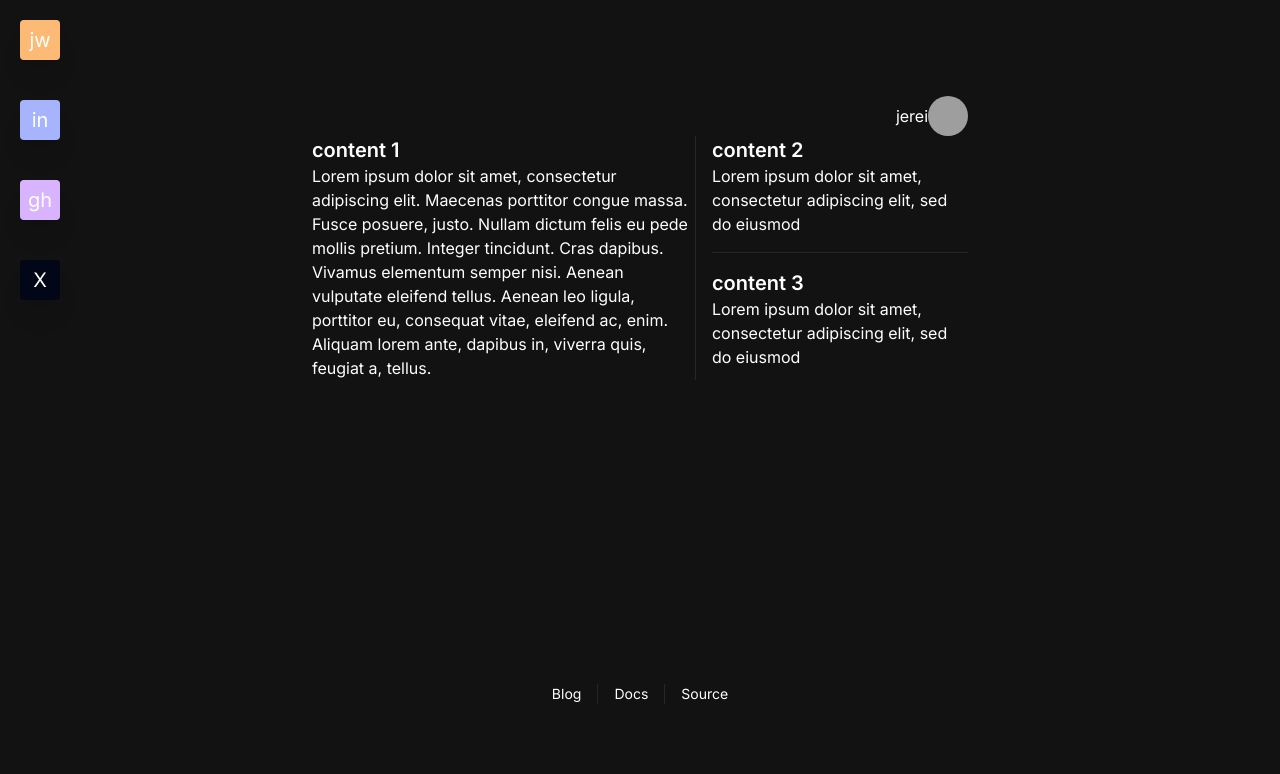
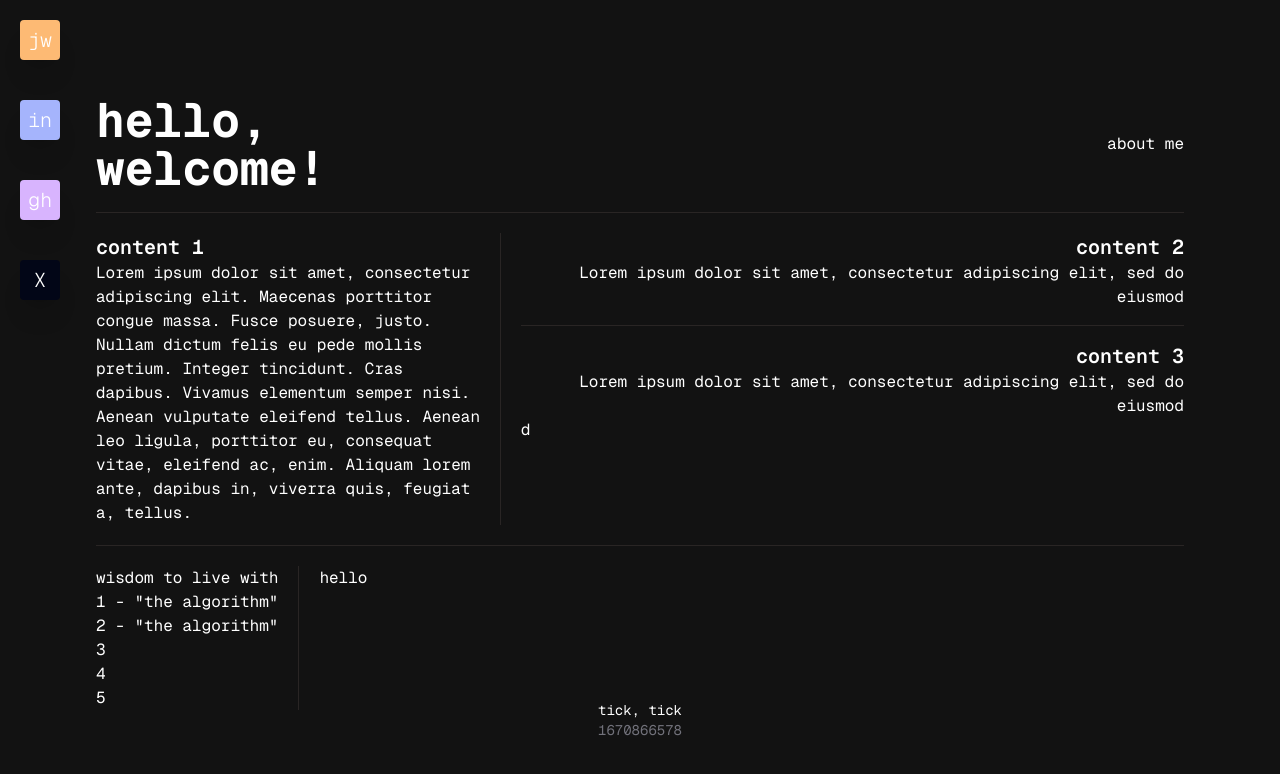
Before and after one commit to jwafle/jnj, a Next.js app: page / in a window 1280 px wide. Shown: the top 774 px of the page. Built offline with nearby package versions, Linux system fonts and the light colour scheme; grey boxes are pictures that could not be loaded.

Commit message:
main page layout

```diff
--- a/package.json
+++ b/package.json
@@ -17,7 +17,9 @@
     "@radix-ui/react-avatar": "^1.0.4",
     "@radix-ui/react-navigation-menu": "^1.1.4",
     "@radix-ui/react-separator": "^1.0.3",
+    "@radix-ui/react-tooltip": "^1.0.7",
     "@types/mdx": "^2.0.10",
+    "cal-sans": "^1.0.1",
     "class-variance-authority": "^0.7.0",
     "clsx": "^2.1.0",
     "geist": "^1.2.1",
--- a/src/app/globals.css
+++ b/src/app/globals.css
@@ -49,3 +49,15 @@
     --ring: 24 5.7% 82.9%;
   }
 }
+
+@keyframes blink {
+  50% {
+    opacity: 0;
+  }
+}
+
+.cursor-blink {
+  animation: blink 1s step-start infinite;
+  font-family: 'Franklin Gothic Medium', 'Arial Narrow', Arial, sans-serif;
+  font-weight: 100
+}
--- a/src/app/layout.tsx
+++ b/src/app/layout.tsx
@@ -3,7 +3,9 @@ import { Inter } from "next/font/google";
 import "./globals.css";
 import { ThemeProvider } from "@/components/themeprovider";
 import Sidebar from "@/components/sidebar"
-import { Header } from "@/components/header"
+import { GeistSans } from 'geist/font/sans';
+import { GeistMono } from 'geist/font/mono';
+
 
 const inter = Inter({ subsets: ["latin"]})
 
@@ -19,7 +21,7 @@ export default function RootLayout({
 }>) {
   return (
     <html lang="en" >
-      <body className={inter.className}>
+      <body className={GeistMono.className}>
         <ThemeProvider
           attribute="class"
           defaultTheme="dark"
--- a/src/app/page.tsx
+++ b/src/app/page.tsx
@@ -1,46 +1,80 @@
-import Image from "next/image";
+"use client"
 import { Separator } from "@/components/ui/separator";
-import { Avatar, AvatarFallback, AvatarImage } from "@/components/ui/avatar"
+import LifespanTimer from "@/components/lifespan-timer"
 
 export default function Home() {
   return (
     <main className="flex min-h-screen flex-col items-center justify-between p-24">
+        <div className="space-y-5">
+          <div className="flex justify-between items-center">
+              <div className="font-bold text-5xl">
+                <div>hello,</div>
+                <div>welcome!</div>
+              </div>
             <div>
-        <div className="flex justify-end items-center">
-          <div className="">jerei</div>
-          <Avatar>
-            <AvatarImage src="https://twitter.com/jnwafle/photo.jpg" alt="jared woelfel"/>
-            <AvatarFallback>jw</AvatarFallback>
-          </Avatar>
+              about me
             </div>
-        <div className="flex max-w-prose space-x-4">
-          <div className="flex flex-row max-w-96">
+          </div>
+          <Separator />
+          <div className="flex space-x-5">
+            <div className="flex flex-row max-w-96 space-x-5">
               <div className="flex flex-col">
                 <h1 className="text-xl font-semibold">content 1</h1>
-              <div>Lorem ipsum dolor sit amet, consectetur adipiscing elit. Maecenas porttitor congue massa. Fusce posuere, justo. Nullam dictum felis eu pede mollis pretium. Integer tincidunt. Cras dapibus. Vivamus elementum semper nisi. Aenean vulputate eleifend tellus. Aenean leo ligula, porttitor eu, consequat vitae, eleifend ac, enim. Aliquam lorem ante, dapibus in, viverra quis, feugiat a, tellus.</div>
+                <div>
+                  Lorem ipsum dolor sit amet, consectetur adipiscing elit.
+                  Maecenas porttitor congue massa. Fusce posuere, justo. Nullam
+                  dictum felis eu pede mollis pretium. Integer tincidunt. Cras
+                  dapibus. Vivamus elementum semper nisi. Aenean vulputate
+                  eleifend tellus. Aenean leo ligula, porttitor eu, consequat
+                  vitae, eleifend ac, enim. Aliquam lorem ante, dapibus in,
+                  viverra quis, feugiat a, tellus.
                 </div>
+              </div>
+            </div>
+            <div>
             <Separator orientation="vertical" />
             </div>
             <div className="flex flex-col space-y-4">
-            <div className="">
+              <div className="text-right">
                 <h1 className="text-xl font-semibold">content 2</h1>
-              <div>Lorem ipsum dolor sit amet, consectetur adipiscing elit, sed do eiusmod</div>
+                <div>
+                  Lorem ipsum dolor sit amet, consectetur adipiscing elit, sed do
+                  eiusmod
+                </div>
               </div>
               <Separator />
-            <div className="">
+              <div className="text-right">
                 <h1 className="text-xl font-semibold">content 3</h1>
-              <div>Lorem ipsum dolor sit amet, consectetur adipiscing elit, sed do eiusmod</div>
+                <div>
+                  Lorem ipsum dolor sit amet, consectetur adipiscing elit, sed do
+                  eiusmod
                 </div>
+              </div>
+            d</div>
+          </div>
+          <Separator />
+          <div className="flex flex-row space-x-5">
+            <div>
+              <p>wisdom to live with</p>
+              <ul>
+                <li className="hover:font-bold">{`1 - "the algorithm"`}</li>
+                <li className="hover:font-bold">{`2 - "the algorithm"`}</li>
+                <li className="hover:font-bold">3</li>
+                <li className="hover:font-bold">4</li>
+                <li className="hover:font-bold">5</li>
+              </ul>
+            </div>
+            <div>
+              <Separator orientation="vertical" />
+            </div>
+            <div>
+              hello
             </div>
           </div>
         </div>
 
       <div className="flex h-5 items-center space-x-4 text-sm">
-          <div>Blog</div>
-          <Separator orientation="vertical" />
-          <div>Docs</div>
-          <Separator orientation="vertical" />
-          <div>Source</div>
+        <LifespanTimer />
       </div>
     </main>
   );
--- a/src/components/expandableicon.tsx
+++ b/src/components/expandableicon.tsx
@@ -37,10 +37,10 @@ const ExpandableIcon = ({ fullText, initialText, link, className }: { fullText:
           onMouseLeave={() => setIsHovered(false)}
           >
             <h1
-              className="text-xl"
+              className="text-xl font-light"
             >
               {text}
-              {isHovered && <span className="cursor-blink">|</span>}
+              {isHovered && <span className="cursor-blink text-2xl">|</span>}
             </h1>
           </div>
         </a>
--- /dev/null
+++ b/src/components/lifespan-timer.tsx
@@ -0,0 +1,48 @@
+"use client";
+import {
+  Tooltip,
+  TooltipContent,
+  TooltipProvider,
+  TooltipTrigger,
+} from "@/components/ui/tooltip";
+import { useState, useEffect } from "react";
+
+const LifespanTimer = () => {
+  // Calculate the end date: January 4, 2077
+  const endDate = new Date(2077, 0, 9).getTime();
+
+  // useState hook to manage the seconds state
+  const [secondsLeft, setSecondsLeft] = useState(
+    (endDate - new Date().getTime()) / 1000
+  );
+
+  // useEffect hook to set up an interval
+  useEffect(() => {
+    const interval = setInterval(() => {
+      setSecondsLeft((seconds) => {
+        if (seconds <= 0) {
+          clearInterval(interval);
+          return 0;
+        }
+        return seconds - 1;
+      });
+    }, 1000);
+
+    // Cleanup interval on component unmount
+    return () => clearInterval(interval);
+  }, []);
+
+  return (
+    <TooltipProvider>
+      <Tooltip>
+        <TooltipTrigger>
+        <p>tick, tick</p>
+          <p className="text-zinc-500">{Math.floor(secondsLeft)}</p>
+        </TooltipTrigger>
+        <TooltipContent className="border-0 shadow-none underline underline-offset-2">approx seconds remaining in average lifespan</TooltipContent>
+      </Tooltip>
+    </TooltipProvider>
+  );
+};
+
+export default LifespanTimer;
--- /dev/null
+++ b/src/components/ui/tooltip.tsx
@@ -0,0 +1,30 @@
+"use client"
+
+import * as React from "react"
+import * as TooltipPrimitive from "@radix-ui/react-tooltip"
+
+import { cn } from "@/lib/utils"
+
+const TooltipProvider = TooltipPrimitive.Provider
+
+const Tooltip = TooltipPrimitive.Root
+
+const TooltipTrigger = TooltipPrimitive.Trigger
+
+const TooltipContent = React.forwardRef<
+  React.ElementRef<typeof TooltipPrimitive.Content>,
+  React.ComponentPropsWithoutRef<typeof TooltipPrimitive.Content>
+>(({ className, sideOffset = 4, ...props }, ref) => (
+  <TooltipPrimitive.Content
+    ref={ref}
+    sideOffset={sideOffset}
+    className={cn(
+      "z-50 overflow-hidden rounded-md border bg-popover px-3 py-1.5 text-sm text-popover-foreground shadow-md animate-in fade-in-0 zoom-in-95 data-[state=closed]:animate-out data-[state=closed]:fade-out-0 data-[state=closed]:zoom-out-95 data-[side=bottom]:slide-in-from-top-2 data-[side=left]:slide-in-from-right-2 data-[side=right]:slide-in-from-left-2 data-[side=top]:slide-in-from-bottom-2",
+      className
+    )}
+    {...props}
+  />
+))
+TooltipContent.displayName = TooltipPrimitive.Content.displayName
+
+export { Tooltip, TooltipTrigger, TooltipContent, TooltipProvider }
--- a/src/mdx-components.tsx
+++ b/src/mdx-components.tsx
@@ -9,8 +9,6 @@ export function useMDXComponents(components: MDXComponents): MDXComponents {
     h4: ({ children }) => <h4 className="text-xl">{children}</h4>,
     img: (props) => (
       <Image
-        sizes="100vw"
-        style={{ width: '100%', height: 'auto' }}
         {...(props as ImageProps)}
       />
     ),
```
Also changed, not shown: public/cover.jpeg (deleted), 1 other file (tests, documents, lock files or other folders). Lines whose indentation alone changed are shown as unchanged.
